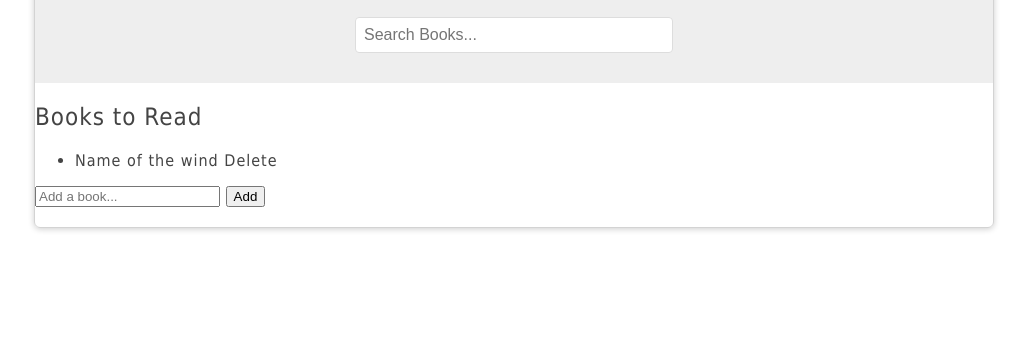
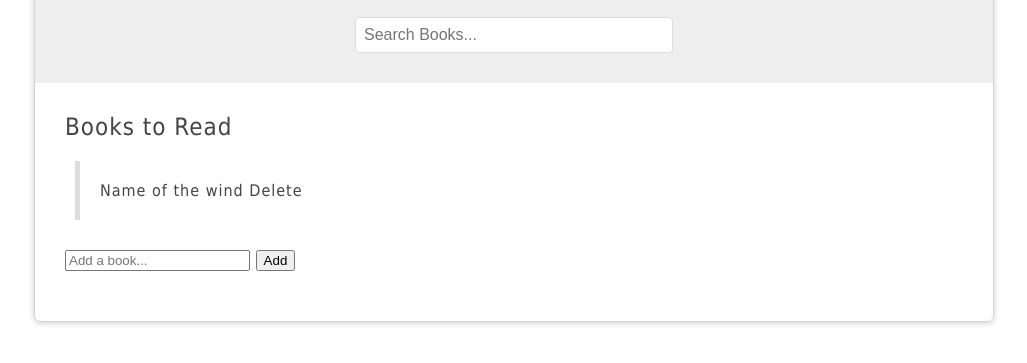
Before and after one commit to LisetteGorra/dom09, a plain HTML site: page index.html in a window 1280 px wide. Shown: the part 111-474 px from the top of the page, without its empty margins (126-1153 px from the left). Drawn offline with Linux system fonts and the light colour scheme.

Commit message:
gave property values to book list ids, li, lu

```diff
--- a/style.css
+++ b/style.css
@@ -43,3 +43,21 @@ h1, h2{
     font-size: 16px;
     color: #444;
 }
+#book-list, #add-book, #tabbed-content{
+    margin: 30px;
+}
+
+#book-list ul, #tabbed-content ul{
+    list-style-type: none;
+    padding: 0;
+}
+
+#book-list li{
+    padding: 20px;
+    border-left: 5px solid #ddd;
+    margin: 20px 10px;
+}
+
+#book-list li:hover{
+    border-color: #9361bf;
+}
```
